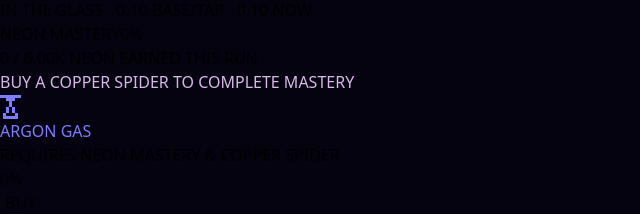
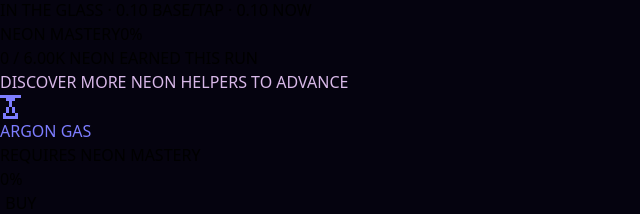
Before and after one commit to SekaFaji/Sekasma, a React (Vite) app: page / in a window 1280 px wide. Both pictures are taken after a click on the tab "GAS". Shown: the part 220-434 px from the top of the page, without its empty margins (0-640 px from the left). Built offline with nearby package versions, Linux system fonts and the light colour scheme.

Commit message:
v0.12.28: preserve undiscovered helper surprise in Neon Mastery hints

```diff
--- a/src/components/UpgradePanel.tsx
+++ b/src/components/UpgradePanel.tsx
@@ -154,7 +154,8 @@ export default function UpgradePanel({ state, unlockedGases, accent, upTab, onUp
                       </div>
                       <div className="mt-0.5 text-[9px] leading-[13px]"
                         style={{ color: state.copperSpiders > 0 ? "#9df4bd" : "#d8b8e8" }}>
-                        {state.copperSpiders > 0 ? "COPPER SPIDER DISCOVERED" : "BUY A COPPER SPIDER TO COMPLETE MASTERY"}
+                        {state.copperSpiders > 0 ? "COPPER SPIDER DISCOVERED" : helperVisible(state, "copperSpider")
+                          ? "BUY A COPPER SPIDER TO COMPLETE MASTERY" : "DISCOVER MORE NEON HELPERS TO ADVANCE"}
                       </div>
                       {neonChapterComplete(state) && <div className="mt-1 text-[9px] font-bold text-[#9df4bd]">ARGON DISCOVERY AVAILABLE</div>}
                     </section>
@@ -165,7 +166,7 @@ export default function UpgradePanel({ state, unlockedGases, accent, upTab, onUp
                         <UpgradeRow
                           name={`${nxGas.name} GAS`}
                           sub={nxGas.id === "argon" && !neonChapterComplete(state)
-                            ? "REQUIRES NEON MASTERY & COPPER SPIDER"
+                            ? (helperVisible(state, "copperSpider") ? "REQUIRES NEON MASTERY & COPPER SPIDER" : "REQUIRES NEON MASTERY")
                             : `NEW CURRENCY · ${fmt(nxGas.baseRate)}/TAP BASE`}
                           cost={nxGas.unlockCost}
                           icon={<PixelIcon sprite={GAS_ICON} color={nxGas.color} px={3} />}
```
